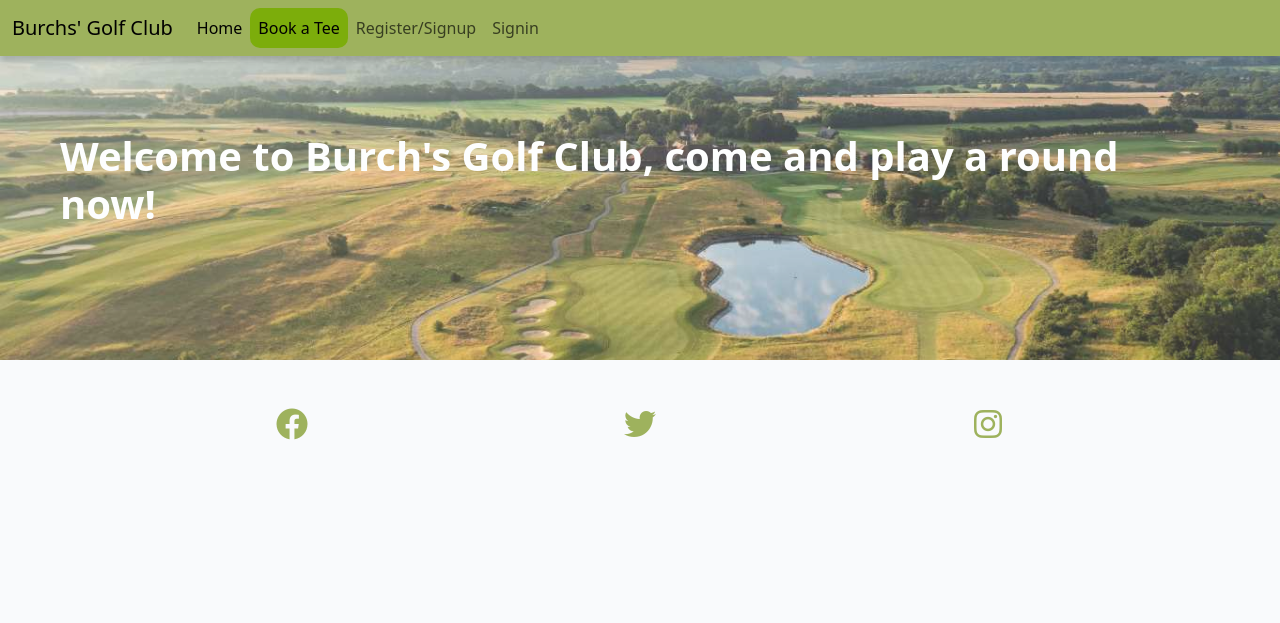
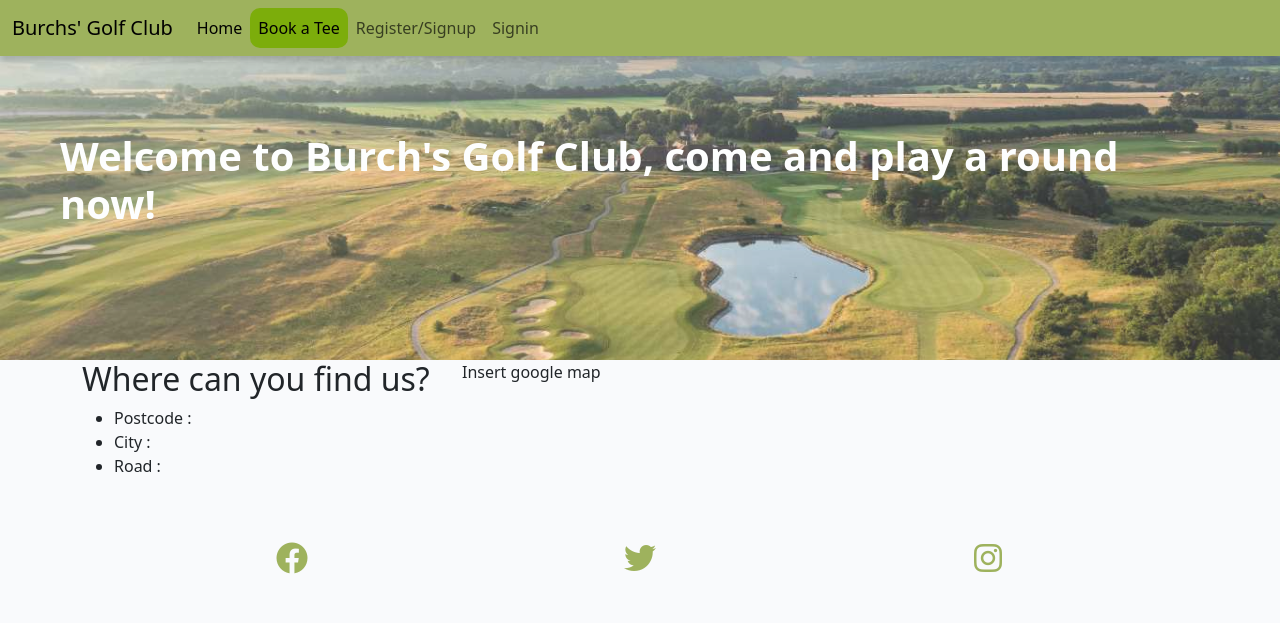
Before and after one commit to James-Burch/PP4-Django-Project, a Django app: page / in a window 1280 px wide. Shown: the top 623 px of the page. Run offline with Django 5.2, Linux system fonts and the light colour scheme.

Commit message:
Create homepage structure

```diff
--- a/bookapp/templates/account/logout.html
+++ b/bookapp/templates/account/logout.html
@@ -8,7 +8,7 @@
 
 <body class="parallax">
   <div class="container text-center logout-bg logout-container">
-    <div class="col-12 ">
+    <div class="col-12">
       <h1 class="text-green fw-bold">{% trans "Sign Out" %}</h1>
 <hr>
     <p class="text-green">{% trans 'Are you sure you want to sign out?' %}</p>
--- a/bookapp/templates/home.html
+++ b/bookapp/templates/home.html
@@ -5,4 +5,26 @@
         <h1 class="text-white fw-bold m-5">Welcome to Burch's Golf Club, come and play a round now!</h1>
     </div>
 </div>
+<div class="container">
+    <div class="row d-flex justify-content-space-evenly">
+        <div class="col-lg-4 col-12">
+            <h2>Where can you find us?</h2>
+            <ul>
+                <li>
+                    Postcode :
+                </li>
+                <li>
+                    City :
+                </li>
+                <li>
+                    Road :
+                </li>
+            </ul>
+        </div>
+        <div class="col-lg-4 col-12">
+            Insert google map
+        </div>
+        <div class="col-lg-4 col-12"></div>
+    </div>
+</div>
     {% endblock %}
```
